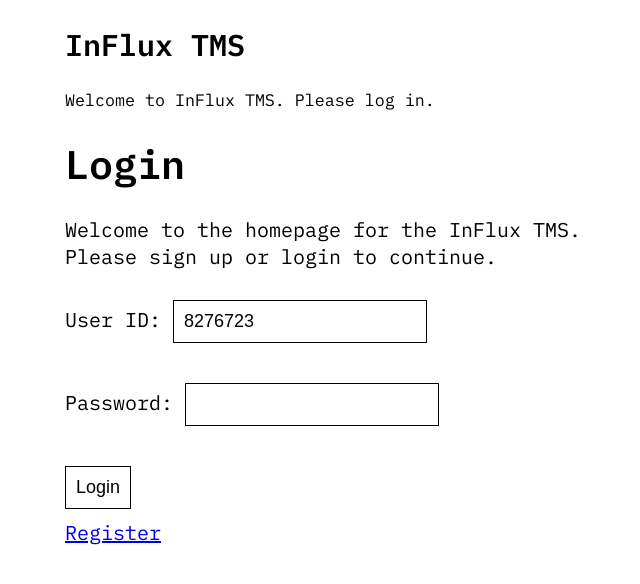
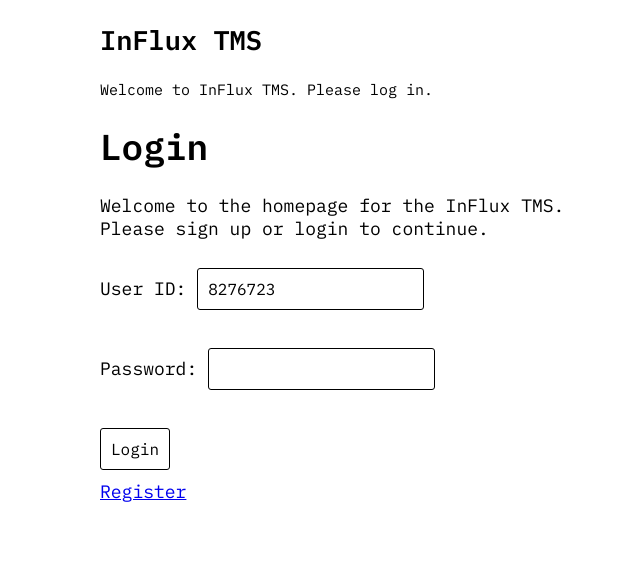
Before and after one commit to RyanFleck/Influx, a Django app: a page that uses influx_tms/templates/tms/base.html in a window 1280 px wide. Shown: the top 584 px of the page, without its empty margins (225-865 px from the left). Run offline with Django 3.2, Linux system fonts and the light colour scheme; parts of the project's set-up code (start-up, migrations or seed data) failed here and were passed over.

Commit message:
Re-style buttons and site title.

```diff
--- a/influx_tms/static/tms/style.css
+++ b/influx_tms/static/tms/style.css
@@ -7,13 +7,13 @@ html {
     overflow-x: hidden;
     overflow-y: scroll;
     font-family: 'IBM Plex Mono', Verdana, Arial, sans-serif;
-    font-size: 20px;
+    font-size: 18px;
     -webkit-font-smoothing: antialiased;
     -moz-osx-font-smoothing: grayscale;
 }
 
 body {
-    width: 35em;
+    max-width: 35em;
     margin: 0 auto;
 }
 
@@ -23,14 +23,22 @@ body {
 }
 
 input {
+    font-family: 'IBM Plex Mono', Verdana, Arial, sans-serif;
     border: 1px solid black;
+    border-radius: 3px;
     background: white;
-    padding: 10px;
-    font-size: 18px;
+    padding: 10px 10px;
+    font-size: 16px;
     margin: 10px 0px;
+    width: auto;
 }
 
 ul.errorlist {
     color: red;
     list-style: disclosure-closed;
 }
+
+#sitetitle {
+    color: black;
+    text-decoration: none;
+}
--- a/influx_tms/templates/tms/base.html
+++ b/influx_tms/templates/tms/base.html
@@ -25,7 +25,7 @@
 
 <body>
     <nav>
-        <h1>InFlux TMS</h1>
+        <a id="sitetitle" href="{% url 'tms:landing' %}"><h1>InFlux TMS</h1></a>
         <small>
             {% if user.is_authenticated %}
             Hello, {{ user.first_and_given_name }}!
```
